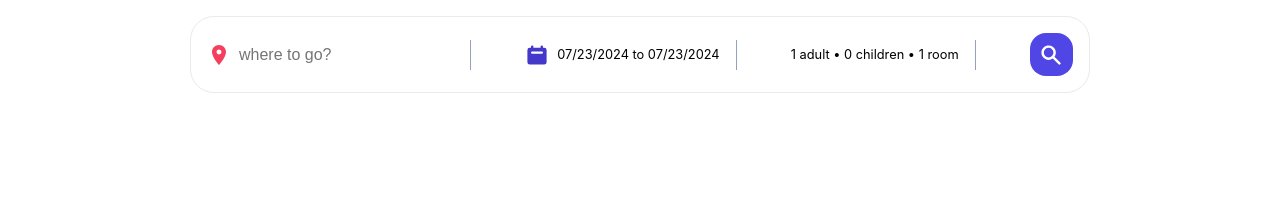
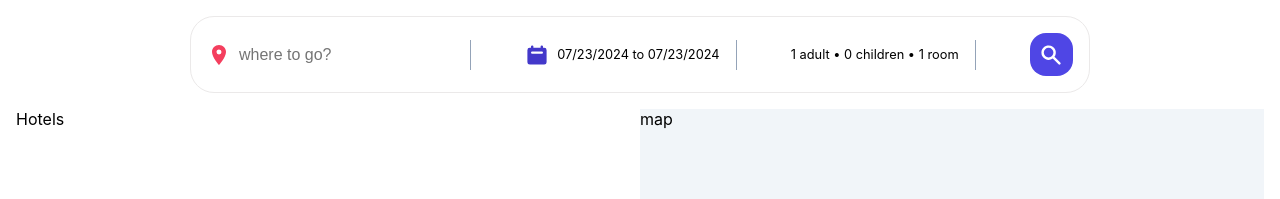
Before and after one commit to mobin-atrzade/Booking-hotel-app, a React (Vite) app: page /hotels in a window 1280 px wide. Shown: the top 199 px of the page. Built offline with nearby package versions, Linux system fonts and the light colour scheme.

Commit message:
added nested route on hotels

```diff
--- a/src/App.jsx
+++ b/src/App.jsx
@@ -3,6 +3,7 @@
 import Header from "./components/Header/Header";
 import LocationList from "./components/LocationList/LocationList";
 import { Route, Routes } from "react-router-dom";
+import AppLayout from "./components/AppLayout/AppLayout";
 
 function App() {
   return (
@@ -11,6 +12,10 @@
       <Header />
       <Routes>
         <Route path="/" element={<LocationList />} />
+        <Route path="/hotels" element={<AppLayout />}>
+          <Route index element={<div>Hotels</div>} />
+          <Route path=":id" element={<div>single hotels</div>} />
+        </Route>
       </Routes>
     </div>
   )
--- /dev/null
+++ b/src/components/AppLayout/AppLayout.jsx
@@ -0,0 +1,15 @@
+import React from "react";
+import { Outlet } from "react-router-dom";
+
+function AppLayout() {
+    return (
+        <div className="appLayout">
+            <div className="sidebar">
+                <Outlet />
+            </div>
+            <div className="mapContainer">map</div>
+        </div>
+    )
+}
+
+export default AppLayout;
```
